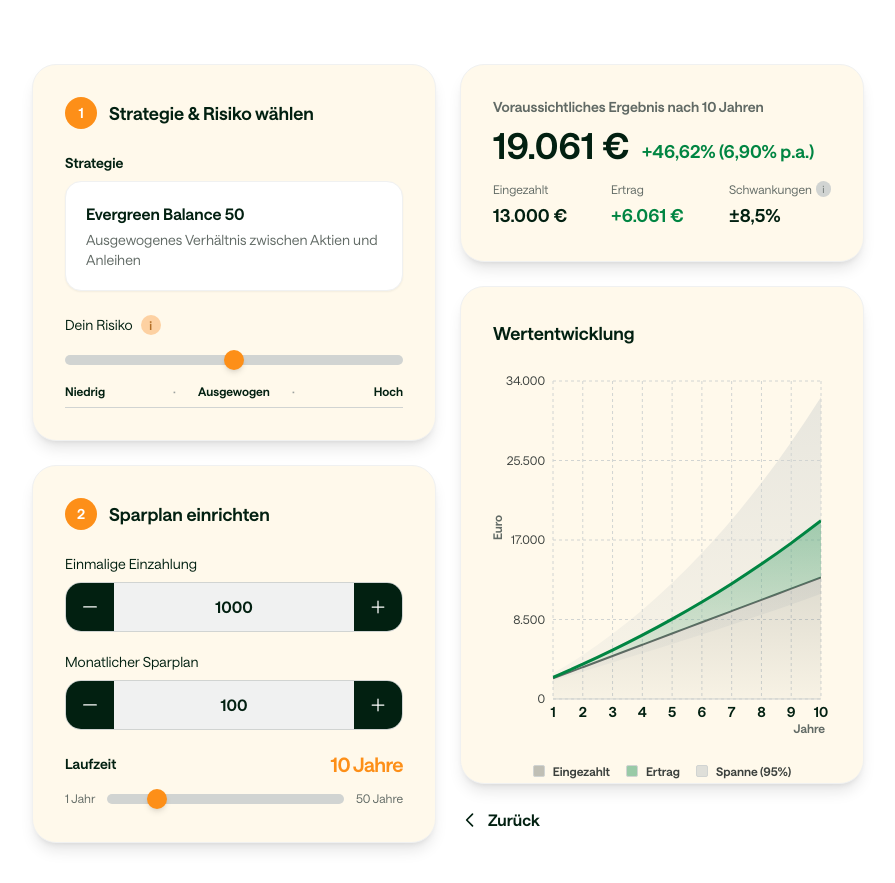
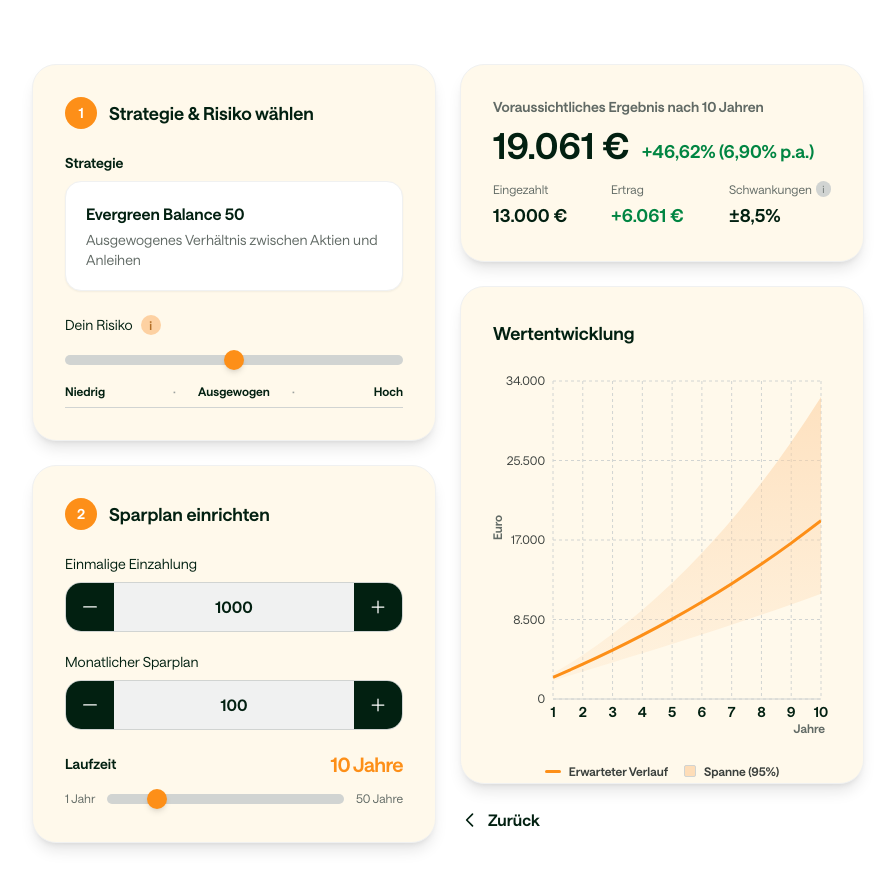
Before and after one commit to ivenkurz/kindersparplan, a Next.js app: page /SparplanRechner in a window 1280 px wide. Shown: the whole page, without its empty margins (192-1087 px from the left). Built offline with nearby package versions, Linux system fonts and the light colour scheme.

Commit message:
Chart: Spanne klarer (ohne Eingezahlt) + Mittellinie

```diff
--- a/components/ValueChart.tsx
+++ b/components/ValueChart.tsx
@@ -87,12 +87,11 @@ function CustomTooltip({
 }
 
 export default function ValueChart({ data }: ValueChartProps) {
-  const stackedData = data.map((d) => {
+  const chartData = data.map((d) => {
     const eingezahlt = d.einzahlungen ?? 0;
     const ertrag = (d.wert ?? 0) - eingezahlt;
     return {
       ...d,
-      eingezahlt,
       ertrag,
       confLow: typeof d.confLow === "number" ? d.confLow : undefined,
       confRange: typeof d.confRange === "number" ? d.confRange : undefined,
@@ -103,21 +102,13 @@ export default function ValueChart({ data }: ValueChartProps) {
     <div className="w-full h-[260px] sm:h-[320px] md:h-[380px]">
       <ResponsiveContainer width="100%" height="100%">
         <AreaChart
-          data={stackedData}
+          data={chartData}
           margin={{ top: 10, right: 10, left: 0, bottom: 22 }}
         >
           <defs>
-            <linearGradient id="colorEinzahlung" x1="0" y1="0" x2="0" y2="1">
-              <stop offset="0%" stopColor="#616a65" stopOpacity={0.35} />
-              <stop offset="100%" stopColor="#616a65" stopOpacity={0.08} />
-            </linearGradient>
-            <linearGradient id="colorErtrag" x1="0" y1="0" x2="0" y2="1">
-              <stop offset="0%" stopColor="#008542" stopOpacity={0.55} />
-              <stop offset="100%" stopColor="#008542" stopOpacity={0.12} />
-            </linearGradient>
             <linearGradient id="colorConf" x1="0" y1="0" x2="0" y2="1">
-              <stop offset="0%" stopColor="#d1d4d2" stopOpacity={0.55} />
-              <stop offset="100%" stopColor="#d1d4d2" stopOpacity={0.18} />
+              <stop offset="0%" stopColor="#fdd1a2" stopOpacity={0.65} />
+              <stop offset="100%" stopColor="#fdd1a2" stopOpacity={0.18} />
             </linearGradient>
           </defs>
           <CartesianGrid strokeDasharray="3 3" stroke="#d1d4d2" />
@@ -166,6 +157,7 @@ export default function ValueChart({ data }: ValueChartProps) {
             fill="transparent"
             isAnimationActive={false}
             legendType="none"
+            activeDot={false}
           />
           <Area
             type="monotone"
@@ -176,26 +168,16 @@ export default function ValueChart({ data }: ValueChartProps) {
             fillOpacity={0.9}
             isAnimationActive={false}
             legendType="none"
+            activeDot={false}
           />
 
+          {/* Mittlerer Verlauf (prominent). Eingezahlt entfernen, damit die Spanne besser sichtbar ist. */}
           <Area
             type="monotone"
-            dataKey="eingezahlt"
-            stackId="a"
-            name="Eingezahlt"
-            stroke="#616a65"
-            strokeWidth={2}
-            fill="url(#colorEinzahlung)"
-            activeDot={{ r: 5, stroke: "#fd8f18", strokeWidth: 2, fill: "#fff" }}
-          />
-          <Area
-            type="monotone"
-            dataKey="ertrag"
-            stackId="a"
-            name="Ertrag"
-            stroke="#008542"
+            dataKey="wert"
+            stroke="#fd8f18"
             strokeWidth={3}
-            fill="url(#colorErtrag)"
+            fill="transparent"
             activeDot={{ r: 6, stroke: "#fd8f18", strokeWidth: 2, fill: "#fff" }}
           />
         </AreaChart>
@@ -204,15 +186,11 @@ export default function ValueChart({ data }: ValueChartProps) {
       {/* Legende (inkl. Konfidenz) */}
       <div className="mt-3 flex flex-wrap items-center justify-center gap-4 text-xs font-semibold text-ds-neutral-90">
         <div className="flex items-center gap-2">
-          <span className="w-3 h-3 rounded-sm bg-[#616a65]/40 border border-ds-neutral-20" />
-          Eingezahlt
+          <span className="w-4 h-[3px] rounded-full bg-ds-orange-60" />
+          Erwarteter Verlauf
         </div>
         <div className="flex items-center gap-2">
-          <span className="w-3 h-3 rounded-sm bg-[#008542]/40 border border-ds-neutral-20" />
-          Ertrag
-        </div>
-        <div className="flex items-center gap-2">
-          <span className="w-3 h-3 rounded-sm bg-[#d1d4d2]/70 border border-ds-neutral-20" />
+          <span className="w-3 h-3 rounded-sm bg-[#fdd1a2]/70 border border-ds-neutral-20" />
           Spanne (95%)
         </div>
       </div>
```
